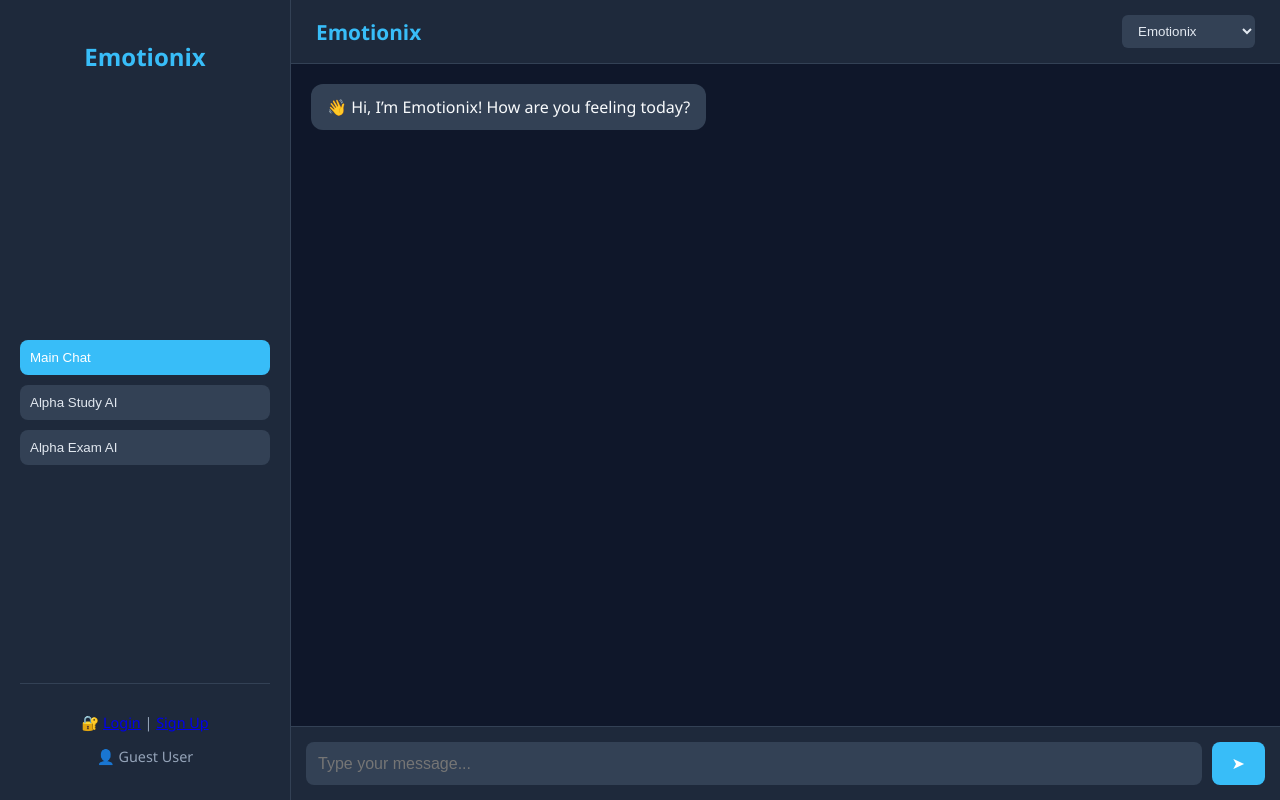
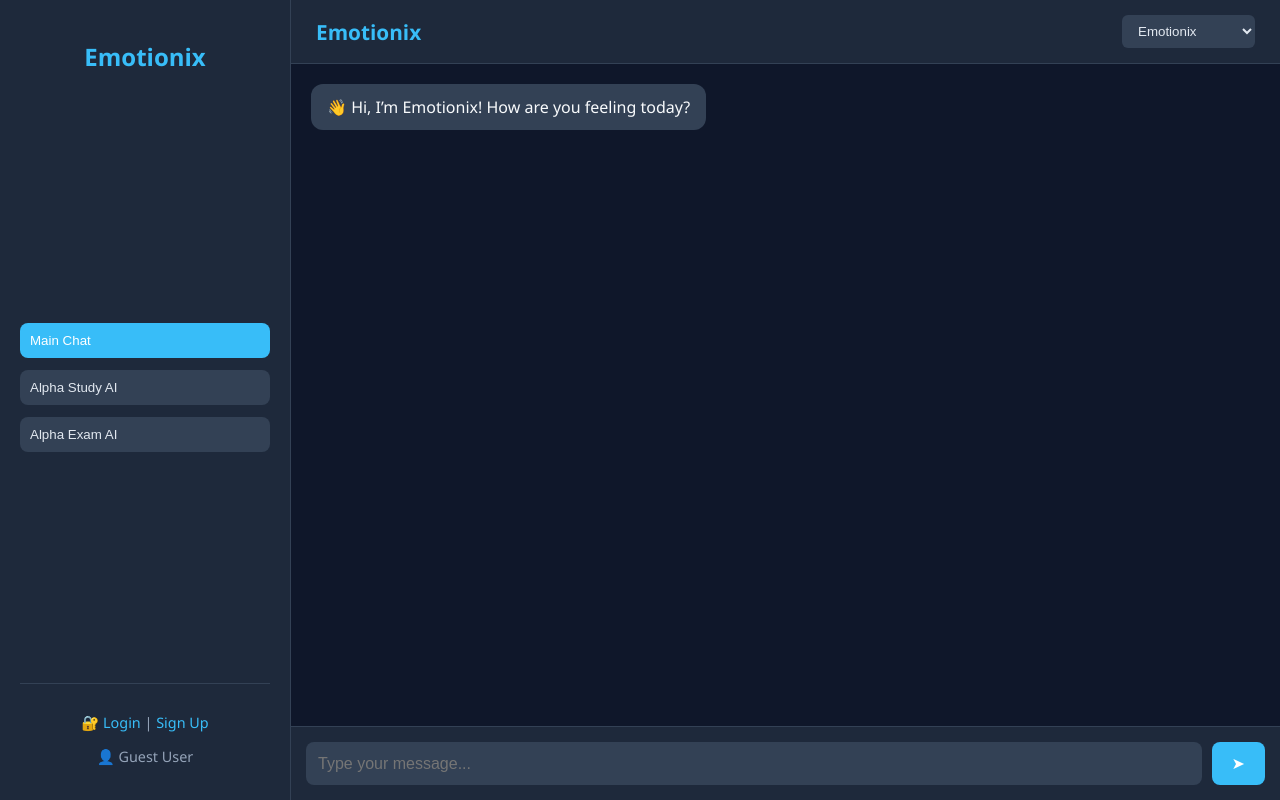
Before and after one commit to namanmohanty04-svg/Emotionix1, a Flask app: page / in a window 1280 px wide. Run offline with Flask 3, Linux system fonts and the light colour scheme.

Commit message:
Update styles.css

```diff
--- a/static/styles.css
+++ b/static/styles.css
@@ -1,4 +1,3 @@
-/* Emotionix ChatGPT-like UI */
 body {
   margin: 0;
   display: flex;
@@ -23,13 +22,14 @@ body {
   color: #38bdf8;
   text-align: center;
   font-size: 1.5rem;
+  margin-bottom: 10px;
 }
 
 .menu {
   display: flex;
   flex-direction: column;
-  gap: 10px;
-  margin-top: 30px;
+  gap: 12px;
+  margin-top: 10px;
 }
 
 .menu-item {
@@ -57,7 +57,20 @@ body {
   font-size: 0.9rem;
 }
 
-/* Main Chat */
+.login-text {
+  margin-bottom: 10px;
+}
+
+.login-link {
+  color: #38bdf8;
+  text-decoration: none;
+}
+
+.login-link:hover {
+  text-decoration: underline;
+}
+
+/* Chat Container */
 .chat-container {
   flex: 1;
   display: flex;
@@ -89,6 +102,7 @@ body {
   cursor: pointer;
 }
 
+/* Chat Window */
 .chat-window {
   flex: 1;
   overflow-y: auto;
```
